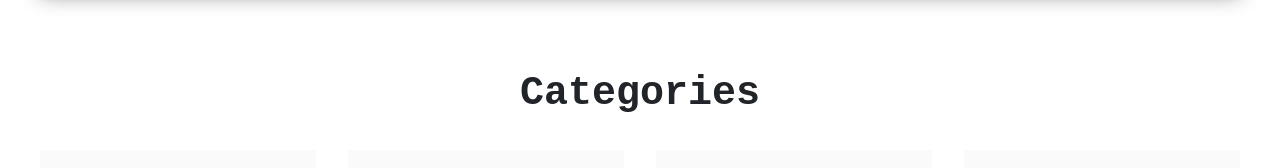
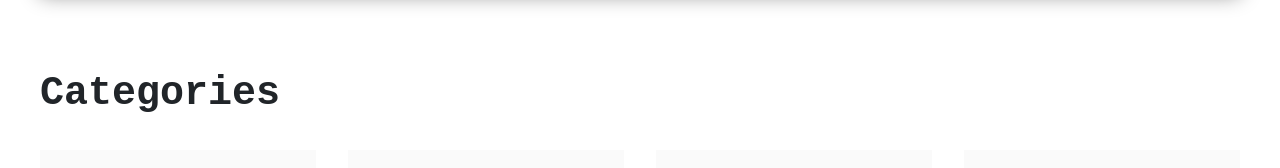
Before and after one commit to AliAliyev100/StudentRegistrationFrontend, a React (Create React App) app: page / in a window 1280 px wide. Shown: the part 402-570 px from the top of the page. Built offline with nearby package versions, Linux system fonts and the light colour scheme.

Commit message:
change style

```diff
--- a/src/pages/landing/components/categories.js
+++ b/src/pages/landing/components/categories.js
@@ -73,10 +73,11 @@ export const Categories = () => {
   };
 
   const headerStyle = {
-    textAlign: "center",
+    // textAlign: "center",
+    maxWidth: "1200px",
     fontWeight: "bold",
     fontFamily: "monospace",
-    marginTop: "5rem",
+    margin: "5rem auto 0",
   };
 
   return (
```
